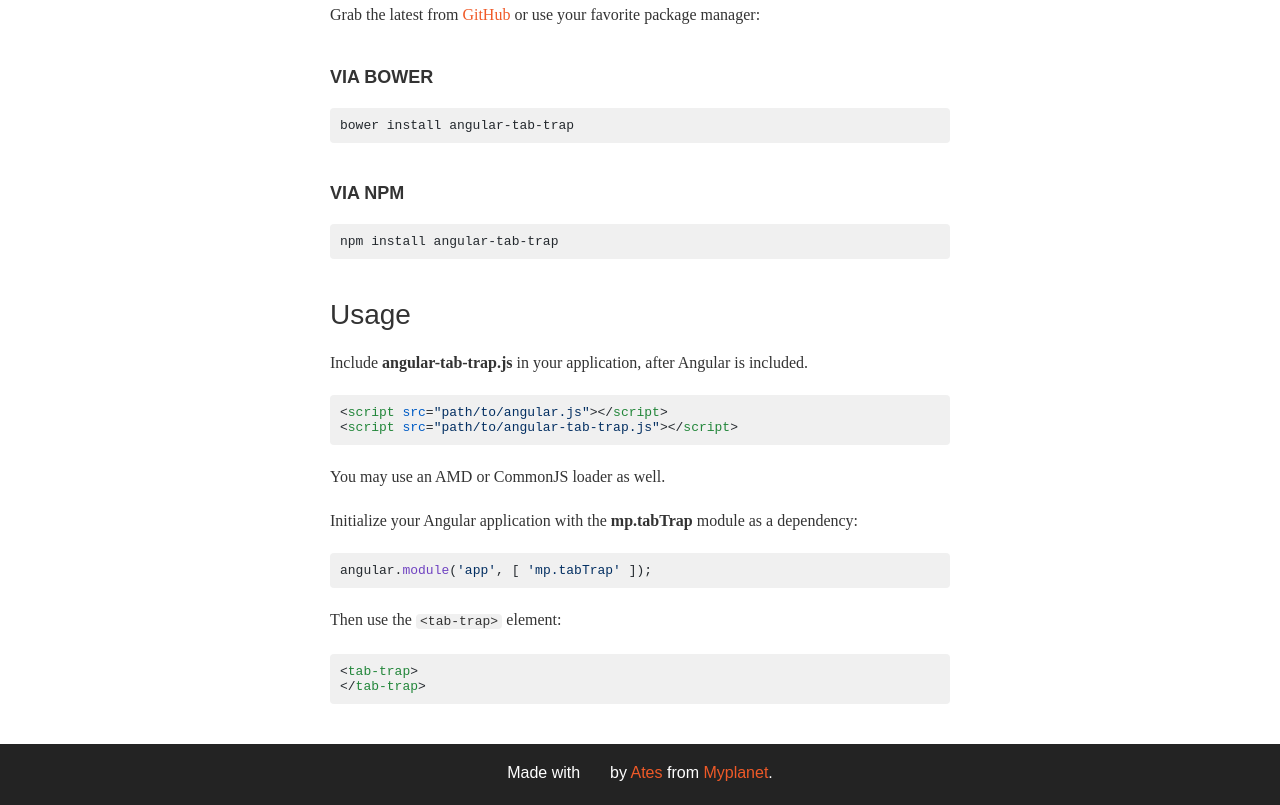
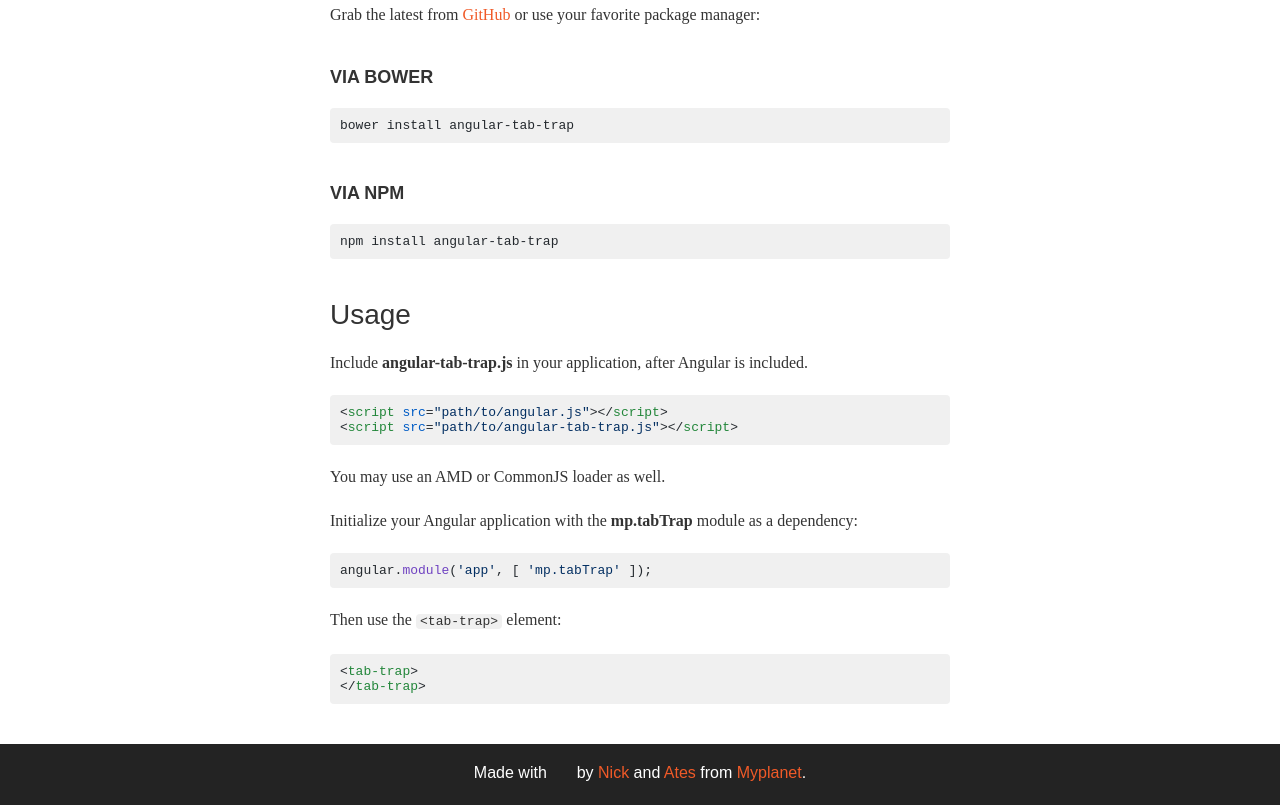
Before and after one commit to myplanet/angular-tab-trap, a plain HTML site: page index.html in a window 1280 px wide. Shown: the part 1133-1938 px from the top of the page. Drawn offline with nearby package versions, Linux system fonts and the light colour scheme; a web font is replaced by a local one.

Commit message:
Added creds to Nick

```diff
--- a/index.html
+++ b/index.html
@@ -150,6 +150,7 @@
     <footer>
         <div class="content-wrap">
             Made with <span class="love" title="love">love</span> by
+            <a href="https://github.com/unframework">Nick</a> and
             <a href="https://github.com/atesgoral">Ates</a>
             from
             <a href="http://myplanet.io/">Myplanet</a>.
```
